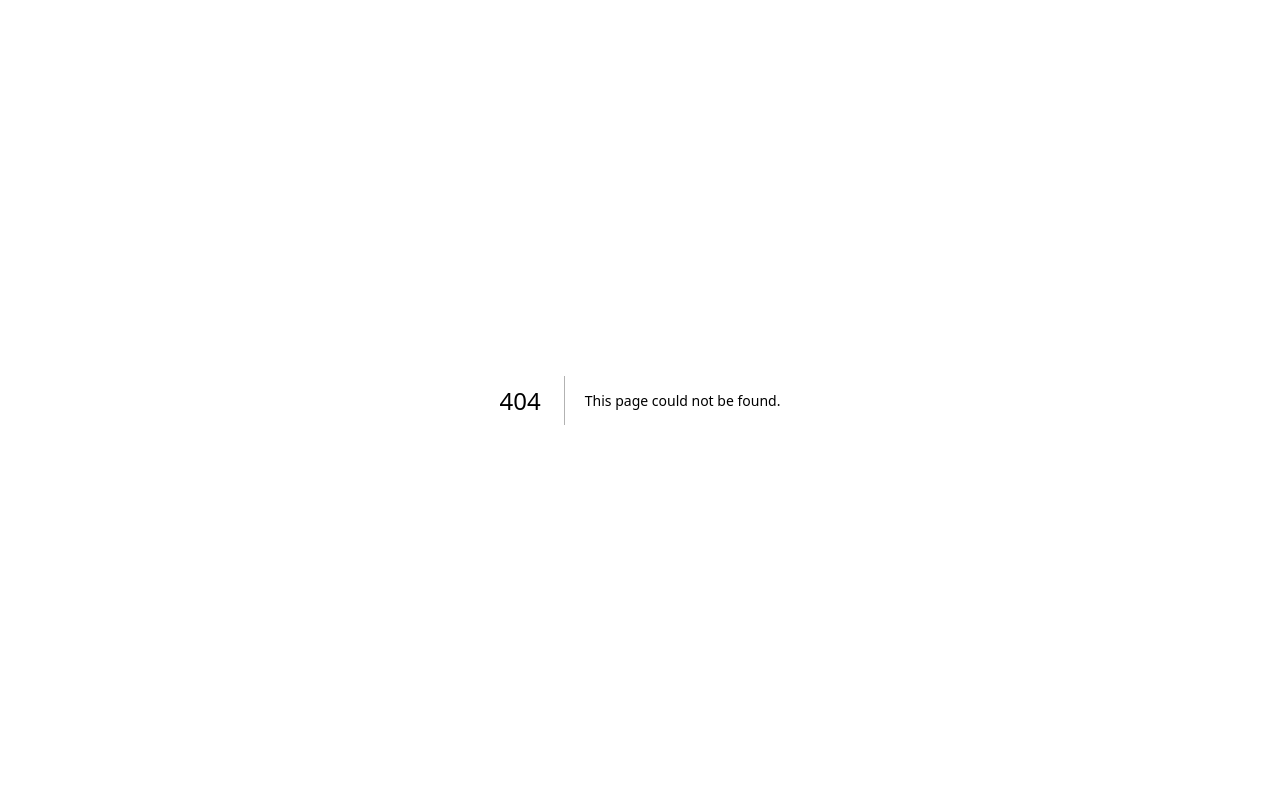
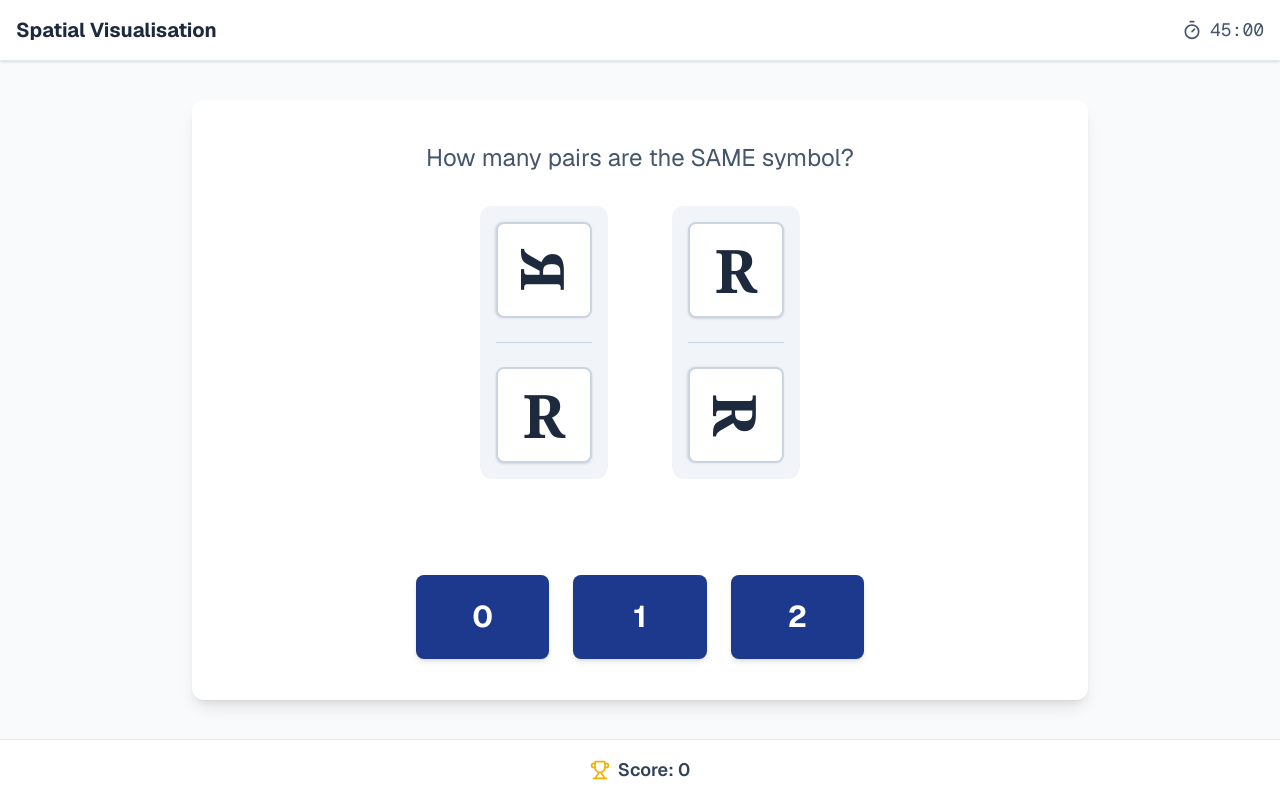
Before and after one commit to Brikita/Aptitude-Tests, a Next.js app: page /spatial-visualisation in a window 1280 px wide. Before the commit this address had no page. Built offline with nearby package versions, Linux system fonts and the light colour scheme.

Commit message:
Add SpatialVisualisationPage component with question generation and scoring logic

```diff
--- /dev/null
+++ b/src/app/spatial-visualisation/page.tsx
@@ -0,0 +1,90 @@
+'use client';
+
+import React, { useState, useEffect } from 'react';
+import { TaskLayout } from '@/components/TaskLayout';
+import { useGameStore } from '@/store/useGameStore';
+import { generateSpatialQuestion, SpatialQuestion } from '@/utils/spatialLogic';
+import { motion } from 'framer-motion';
+
+const SymbolR = ({ mirrored, rotation }: { mirrored: boolean; rotation: number }) => {
+  return (
+    <motion.div
+      initial={{ rotate: 0 }}
+      animate={{ rotate: rotation }}
+      transition={{ duration: 0.5 }}
+      className="w-24 h-24 flex items-center justify-center bg-white border-2 border-slate-300 rounded-lg shadow-sm"
+    >
+      <span
+        className="text-6xl font-serif font-bold text-slate-800 select-none"
+        style={{
+          transform: mirrored ? 'scaleX(-1)' : 'none',
+          display: 'inline-block',
+        }}
+      >
+        R
+      </span>
+    </motion.div>
+  );
+};
+
+export default function SpatialVisualisationPage() {
+  const { incrementScore, decrementScore, setCurrentTask } = useGameStore();
+  const [currentQ, setCurrentQ] = useState<SpatialQuestion | null>(null);
+
+  useEffect(() => {
+    setCurrentTask('spatial-visualisation');
+    loadNewQuestion();
+    // eslint-disable-next-line react-hooks/exhaustive-deps
+  }, []);
+
+  const loadNewQuestion = () => {
+    setCurrentQ(generateSpatialQuestion());
+  };
+
+  const handleAnswer = (count: number) => {
+    if (!currentQ) return;
+
+    if (count === currentQ.correctCount) {
+      incrementScore(1);
+    } else {
+      decrementScore(1);
+    }
+    loadNewQuestion();
+  };
+
+  if (!currentQ) return null;
+
+  return (
+    <TaskLayout title="Spatial Visualisation">
+      <div className="flex-1 flex flex-col items-center justify-center w-full max-w-3xl mx-auto">
+
+        <div className="mb-12 text-center">
+          <h2 className="text-2xl text-slate-600 mb-8">How many pairs are the SAME symbol?</h2>
+
+          <div className="flex justify-center gap-16 mb-12">
+            {currentQ.pairs.map((pair, index) => (
+              <div key={index} className="flex flex-col items-center gap-4 p-4 bg-slate-100 rounded-xl">
+                <SymbolR mirrored={pair.topMirrored} rotation={pair.topRotation} />
+                <div className="w-full h-px bg-slate-300 my-2"></div>
+                <SymbolR mirrored={pair.bottomMirrored} rotation={pair.bottomRotation} />
+              </div>
+            ))}
+          </div>
+        </div>
+
+        <div className="grid grid-cols-3 gap-6 w-full max-w-md">
+          {[0, 1, 2].map((num) => (
+            <button
+              key={num}
+              onClick={() => handleAnswer(num)}
+              className="bg-blue-900 hover:bg-blue-800 text-white text-3xl font-bold py-6 rounded-lg transition-all transform hover:scale-105 active:scale-95 shadow-md"
+            >
+              {num}
+            </button>
+          ))}
+        </div>
+
+      </div>
+    </TaskLayout>
+  );
+}
```
